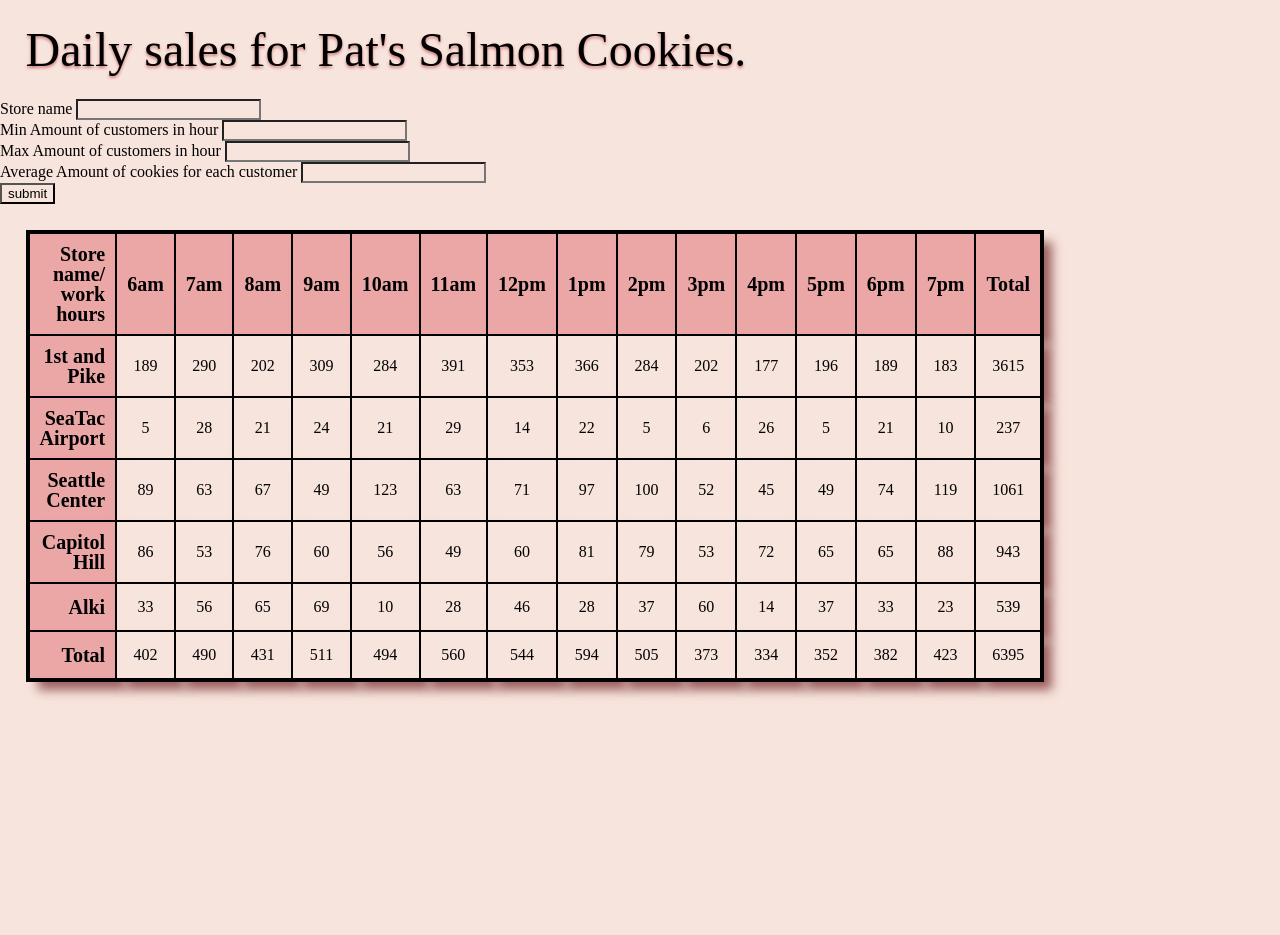
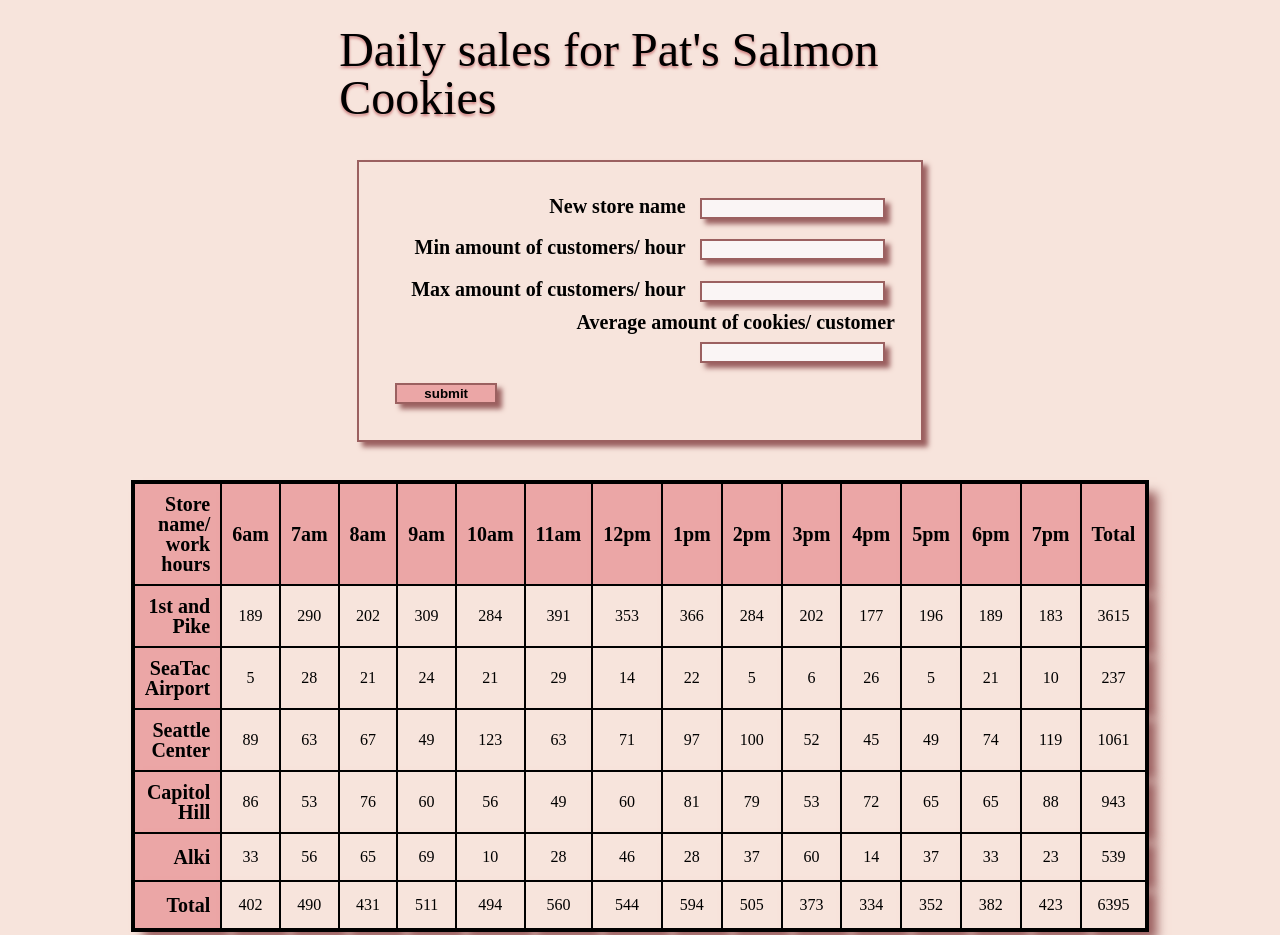
Before and after one commit to nastinsk/cookie-stand, a plain HTML site: page sales.html in a window 1280 px wide. Shown: the top 935 px of the page. Before the commit the page ends 800 px from the top, so only its background shows below. Drawn offline with Linux system fonts and the light colour scheme.

Commit message:
form renders to the table, still working on totals

```diff
--- a/css/indexStyles.css
+++ b/css/indexStyles.css
@@ -0,0 +1,5 @@
+Photo by Daniele Levis Pelusi on Unsplash
+
+
+
+Photo by Tuesday Temptation on Unsplash
--- a/css/styles.css
+++ b/css/styles.css
@@ -4,12 +4,44 @@
 
 h1{
     font-size: 3em;
+    margin: 2% 26.5% 2% 26.5%;
+    text-shadow: 0px 2px 3px #cc7a7a;
+}
+form{
+    margin:3% auto;
+    width: 510px;
+    border: 2px solid rgb(155, 96, 96);
+    padding: 2%;
+    box-shadow: 5px 5px 5px rgb(155, 96, 96);
+}
+fieldset {
+    text-align: right;
+}
+
+input {
     margin: 2%;
-    text-shadow: 0px 2px 3px #cc7a7a;
+    border: 2px solid rgb(155, 96, 96);
+    background-color: rgb(250, 245, 245);
+    box-shadow: 5px 5px 5px rgb(155, 96, 96);
+}
+label {
+    font-weight: bolder;
+    font-size: 20px;
+}
+input[type="submit"]{
+    background-color: #eba6a6;
+    margin-right:80%;
+    font-weight: bold;
+    width: 20%;
+    text-align:center;
+}
+input[type="submit"]:hover{
+    background-color: rgb(245, 218, 210);
+
 }
 
 table{
-    margin: 2%;
+    margin: 2% auto;
     border: 4px solid black;
     width: 70%;
 }
--- a/js/app.js
+++ b/js/app.js
@@ -1,23 +1,18 @@
 'use strict';
-
-
 
 var workHours = ['6am','7am','8am','9am','10am','11am','12pm','1pm','2pm','3pm','4pm','5pm','6pm','7pm'];
 var stores = [];
-//variables for the future objects
-var pike, seaTac, seattleCenter, capitolHill, alki;
-var varArray = [pike, seaTac, seattleCenter, capitolHill, alki];
 //array with data from Pat
+// var newStore = [];
 var patData = [
   ['1st and Pike', 23, 65, 6.3],
   ['SeaTac Airport', 3, 24, 1.2],
   ['Seattle Center', 11, 38, 3.7],
   ['Capitol Hill', 20, 38, 2.3],
-  ['Alki', 2, 16, 4.6]
+  ['Alki', 2, 16, 4.6],
 ];
-
+console.log(patData);
 console.log(stores);
-
 
 //constructor function for stores
 function Store (name,minCustInHour, maxCustInHour, avgCookieSaleForCust){
@@ -28,7 +23,6 @@ function Store (name,minCustInHour, maxCustInHour, avgCookieSaleForCust){
   this.cookiesEachHour = [];
   this.totalCookiesOfTheDay;
   stores.push(this);
-
 }
 
 //method for finding random number beetween min and max
@@ -50,7 +44,6 @@ Store.prototype.calkCookiesEachHour = function (){
 
 //connect object data with rows in tableBody
 Store.prototype.connectHtml = function () {
-
   //print store name in 1st column
   var table = document.getElementById('tableBody');
   var trEl = document.createElement('tr');
@@ -71,15 +64,43 @@ Store.prototype.connectHtml = function () {
   trEl.appendChild(tdEl);
 };
 
-//loop to make an object instance based on data that we have from Pat
-for (var a = 0; a < patData.length; a++){
-  var mystore = new Store(patData[a][0], patData[a][1], patData[a][2],patData[a][3]);
+//push new store data from form to array into array in patData
+var formEl = document.getElementById('form');
+formEl.addEventListener('submit', function(e){
+
+  e.preventDefault();
+
+  var name = e.target.storeName.value;
+  // newStore.push(name);
+
+  var minCustInHour = Number(e.target.min.value);
+  // newStore.push(minCustInHour);
+
+  var maxCustInHour = Number(e.target.max.value);
+  // newStore.push(maxCustInHour);
+
+  var avgCookieSaleForCust = Number(e.target.avg.value);
+  // newStore.push(avgCookieSaleForCust);
+
+  // patData.push(newStore);
+  var mystore = new Store(name, minCustInHour, maxCustInHour, avgCookieSaleForCust);
   mystore.randomCust();
   mystore.calkCookiesEachHour();
   mystore.connectHtml();
+  // console.log(newStore);
+});
+console.log(stores);
 
+
+//loop to make an object instance based on data that we have from Pat
+var mystore;
+for (var a = 0; a < patData.length; a++){
+  mystore = new Store(patData[a][0], patData[a][1], patData[a][2],patData[a][3]);
+  mystore.randomCust();
+  mystore.calkCookiesEachHour();
+  mystore.connectHtml();
 }
-
+console.log(stores.length);
 //total for the each hour in all stores
 var sumByHourArray = [];
 for(var j = 0; j < stores[0].cookiesEachHour.length; j++){
@@ -89,14 +110,12 @@ for(var j = 0; j < stores[0].cookiesEachHour.length; j++){
   }
   sumByHourArray.push(sumByHour);
 }
-console.log(sumByHourArray);
 
 //GRAND TOTAL SUM FOR ALL STORES
 var grandTotal = 0;
 for(i = 0; i < stores.length; i++){
   grandTotal+= stores[i].totalCookiesOfTheDay;
 }
-console.log(grandTotal);
 
 //inserting data in Table head(horizontal)
 var tableHeadHorizontal = document.getElementById('tableHeadHorizontal');
@@ -127,31 +146,3 @@ for (i = 0; i < sumByHourArray.length; i++){  //filling all totals data
 tdEl = document.createElement('td');  //grand total in table
 tdEl.textContent = grandTotal;
 trEl.appendChild(tdEl);
-
-
-var newStore = [];
-//push new store data from form to array into array in patData
-var formEl = document.getElementById('form');
-formEl.addEventListener('submit', function(e){
-
-  e.preventDefault();
-
-  var name = e.target.storeName.value;
-
-  newStore.push(name);
-  var minCustInHour = Number(e.target.min.value);
-  newStore.push(minCustInHour);
-  var maxCustInHour = Number(e.target.max.value);
-  newStore.push(maxCustInHour);
-  var avgCookieSaleForCust = Number(e.target.avg.value);
-  newStore.push(avgCookieSaleForCust);
-  patData.push(newStore);
-  new Store(name,minCustInHour, maxCustInHour, avgCookieSaleForCust);
-  console.log('this is new store:' + newStore);
-  var patStore;
-  varArray.push(patStore);
-
-});
-console.log(stores);
-console.log(patData);
-console.log(varArray);
--- a/sales.html
+++ b/sales.html
@@ -10,21 +10,21 @@
     </head>
 
     <body>
-        <h1>Daily sales for Pat's Salmon Cookies.</h1>
+        <h1>Daily sales for Pat's Salmon Cookies</h1>
 
         <form id = "form">
             <fieldset>
-                <label>Store name</label>
+                <label>New store name</label>
                 <input type="text" name = "storeName" maxlength="40">
                 <br />
-                <label>Min Amount of customers in hour</label>
+                <label>Min amount of customers/ hour</label>
                 <input type="number" name = "min" maxlength="8">
                 <br />
-                <label>Max Amount of customers in hour</label>
+                <label>Max amount of customers/ hour</label>
                 <input type="number" name = "max" maxlength="8">
                 <br />
-                <label>Average Amount of cookies for each customer</label>
-                <input type="number" name = "avg" maxlength="8">
+                <label>Average amount of cookies/ customer</label>
+                <input type="number" step="any" name = "avg" maxlength="8">
                 <br />
                 <input type="submit" name="submitButton" value="submit" />
 
```
